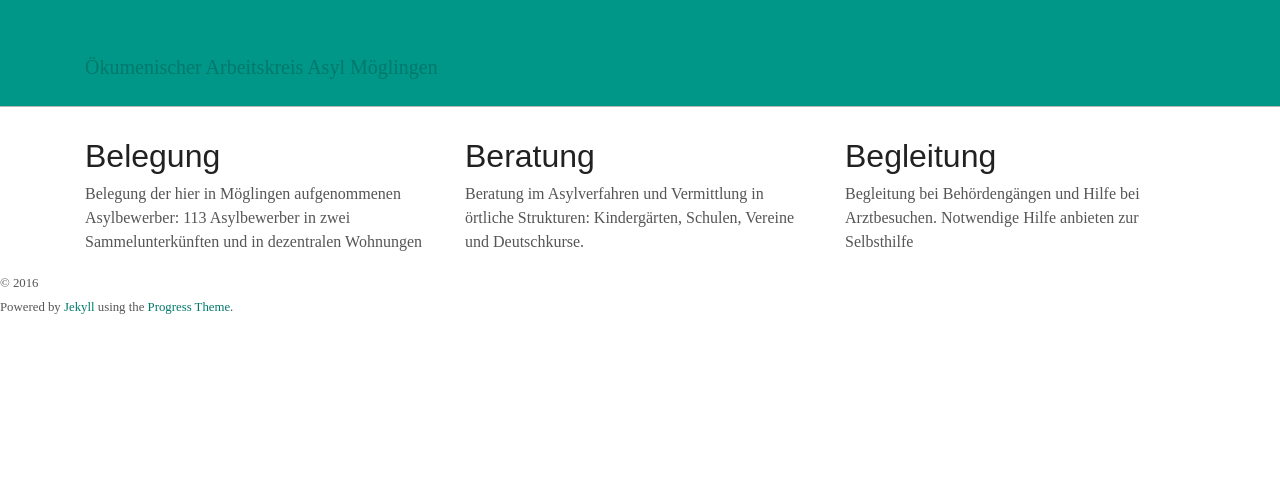
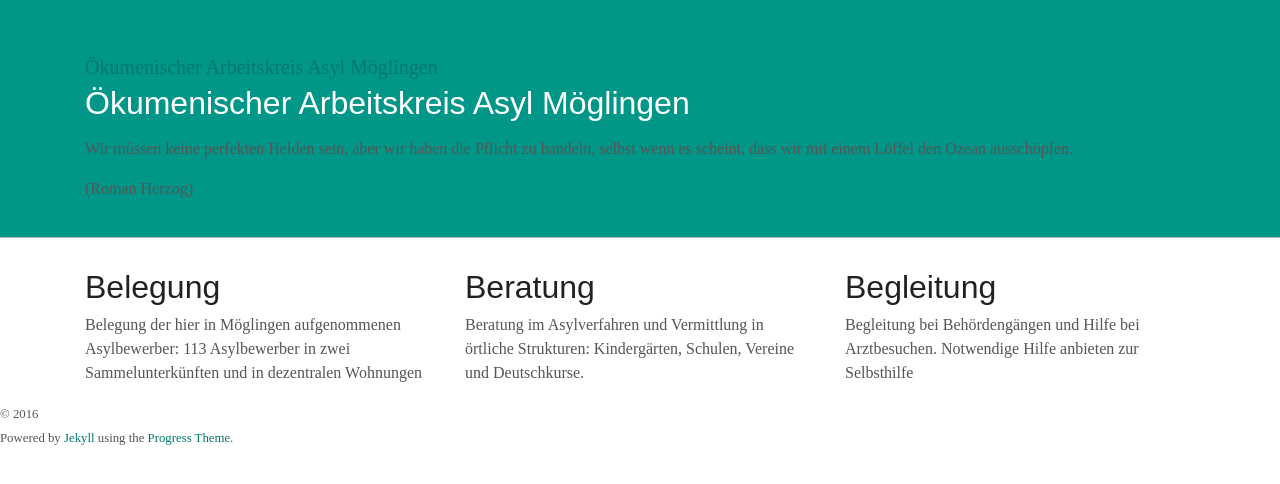
Before and after one commit to waldiTM/oeakam, a Jekyll site: the page built from index.html, in a window 1280 px wide. Shown: the top 484 px of the page. Built offline with Jekyll 4.4.1, drawn with Linux system fonts in a browser that asks for light colours.

Commit message:
Update index header

```diff
--- a/index.html
+++ b/index.html
@@ -5,12 +5,17 @@
   {% include _head.html %}
 
   <body>
-    <header>
-      <div class="site-header">
-        <div class="container">
-          <nav class="nav site-nav">
-            <a class="navbar-brand" href="{{ "/" | relative_url }}">{{ site.title }}</a>
-          </nav>
+    <header class="site-header">
+      <div class="container">
+        <nav class="nav">
+          <a class="navbar-brand" href="{{ "/" | relative_url }}">{{ site.title }}</a>
+        </nav>
+        <h1 class="site-title">{{ site.title }}</h1>
+        <p class="lead blog-description"><blockquote>Wir müssen keine perfekten Helden sein,
+        aber wir haben die Pflicht zu handeln,
+        selbst wenn es scheint,
+        dass wir mit einem Löffel den Ozean ausschöpfen.</blockquote>
+        (Roman Herzog)</p>
       </div>
     </header>
 
```
